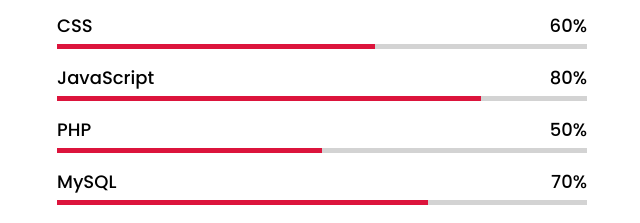
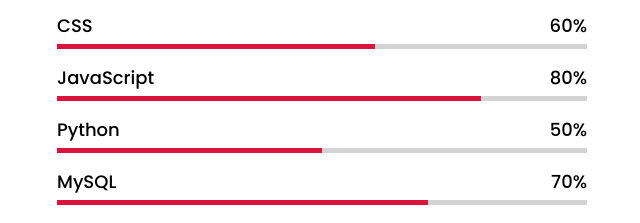
Before and after one commit to consray/consray.github.io, a plain HTML site: page index.html in a window 1280 px wide. Shown: the part 2381-2604 px from the top of the page, 613-1253 px from the left. Drawn offline with nearby package versions, Linux system fonts and the light colour scheme.

Commit message:
Updated the skills sections

```diff
--- a/index.html
+++ b/index.html
@@ -133,7 +133,7 @@
                     </div>
                     <div class="bars">
                         <div class="info">
-                            <span>PHP</span>
+                            <span>Python</span>
                             <span>50%</span>
                         </div>
                         <div class="line php"></div>
```
